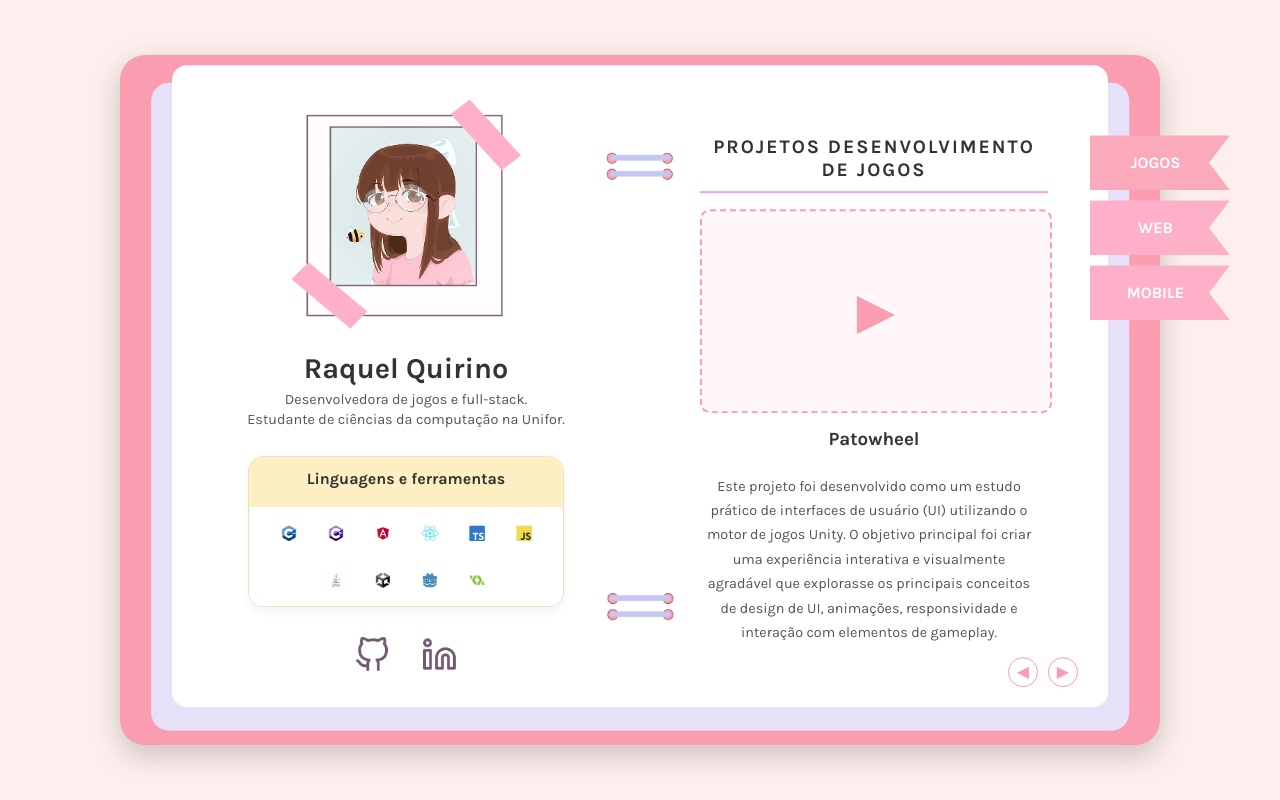
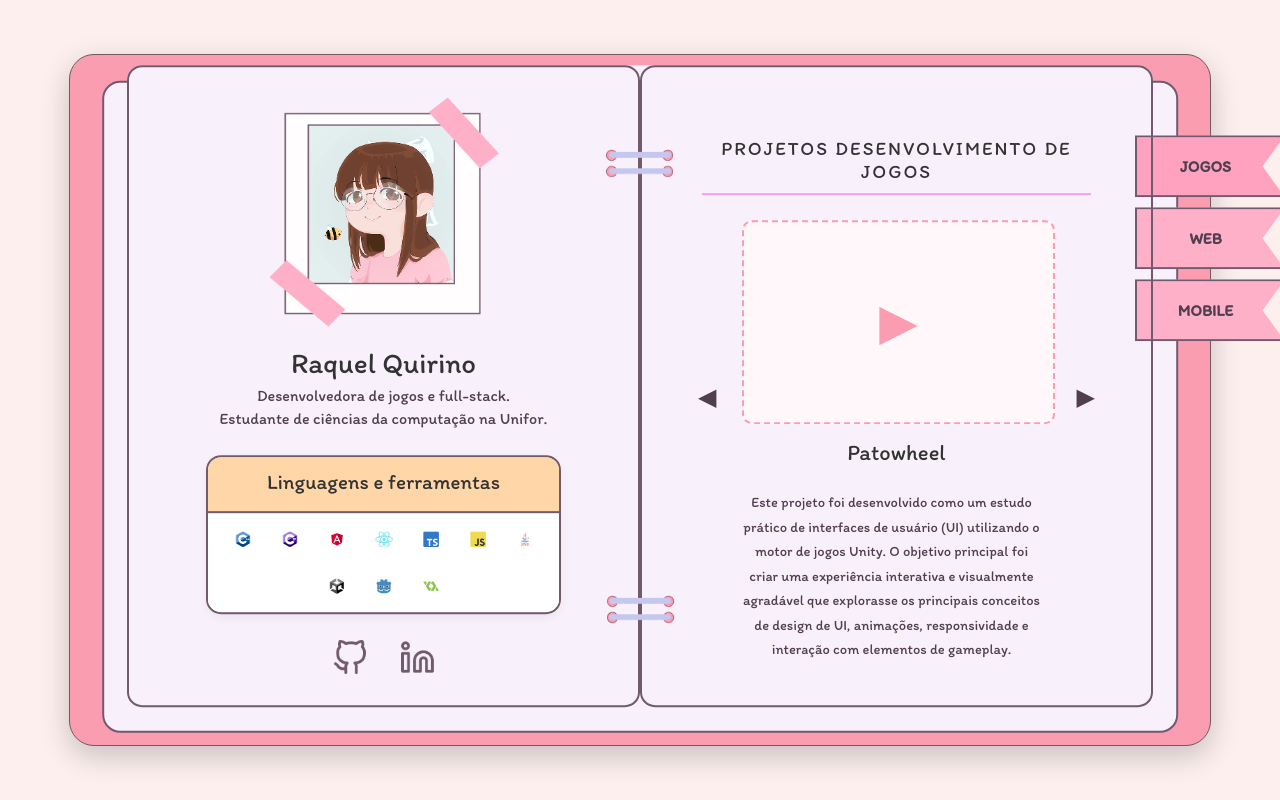
Before and after one commit to raquelx99/portifolioRaquel, a React (Create React App) app: page / in a window 1280 px wide. Built offline with nearby package versions, Linux system fonts and the light colour scheme.

Commit message:
Layout quase pronto

```diff
--- a/public/index.html
+++ b/public/index.html
@@ -9,6 +9,9 @@
       name="description"
       content="Web site created using create-react-app"
     />
+    <link rel="preconnect" href="https://fonts.googleapis.com">
+    <link rel="preconnect" href="https://fonts.gstatic.com" crossorigin>
+    <link href="https://fonts.googleapis.com/css2?family=Itim&display=swap" rel="stylesheet">
     <link rel="apple-touch-icon" href="%PUBLIC_URL%/logo192.png" />
     <!--
       manifest.json provides metadata used when your web app is installed on a
--- a/src/App.css
+++ b/src/App.css
@@ -3,26 +3,32 @@
 
 :root {
   --background-color: #fcefee;
-  --notebook-bg: #fff;
+  --notebook-bg: #F8F0FB;
   --primary-pink: #FA9DB0;
   --marca-paginas: #FFB0C9;
-  --secondary-pink: #faaabb;
-  --text-color: #555;
+  --secondary-pink: #ffa2c0;
+  --text-color: #513E4E;
   --header-color: #333;
-  --skills-bg: #feefc2;
+  --skills-bg: #FFD6A7;
   --border-color: #f2a2e8;
   --notebook-spine-bg: #e0e0e0;
 }
 
 body {
   background-color: var(--background-color);
-  font-family: 'Karla', sans-serif;
+  font-family: 'Itim', cursive;
   display: flex;
   justify-content: center;
   align-items: center;
   min-height: 100vh;
   margin: 0;
   color: var(--text-color);
+}
+
+.notebook h1,
+.notebook h2,
+.notebook h3 {
+  font-weight: 400;
 }
 
 .portfolio-container {
@@ -40,13 +46,14 @@ body {
   z-index: 1;
   position: relative;
   width: 90vw;
-  max-width: 1000px;
+  max-width: 1100px;
   height: 650px;
+  border: 1px solid #725A5F;
 }
 
 .back-page {
   position: absolute;
-  background-color: #E6E0F8; /* Um tom de lilás similar ao protótipo */
+  background-color: var(--notebook-bg); /* Um tom de lilás similar ao protótipo */
   width: 94%; /* Um pouco maior que as páginas da frente */
   height: 94%;
   border-radius: 18px;
@@ -55,7 +62,8 @@ body {
   top: 51%;
   left: 50%;
   transform: translate(-50%, -50%);
-  z-index: 1; /* Camada de baixo */
+  z-index: 10; /* Camada de baixo */
+  border: 2px solid #725A6E;
 }
 
 .notebook {
@@ -81,7 +89,7 @@ body {
   bottom: 0;
   left: 50%;
   transform: translateX(-50%);
-  z-index: 20;
+  z-index: 15;
 
   /* Layout para centralizar a imagem */
   display: flex;
@@ -89,7 +97,7 @@ body {
   justify-content: center;
 
   /* Largura da área da lombada */
-  width: 68px;
+  width: 69px;
 
   /* NOVA PROPRIEDADE: Defina uma altura para o contêiner */
   height: 100%; /* Ou um valor fixo como 500px, teste o que funciona melhor */
@@ -111,6 +119,7 @@ body {
   position: relative;
   overflow: hidden;
   border-radius: 15px;
+  z-index: 10;
 }
 
 /* --- Left Page --- */
@@ -121,6 +130,7 @@ body {
   flex-direction: column;
   padding-top: 30px;
   padding-bottom: 10px;
+  border: 2px solid #725A6E;
 }
 
 .profile-section {
@@ -135,7 +145,6 @@ body {
 .avatar {
   width: 230px;
   height: 230px;
-  border: 4px solid white;
 }
 
 .left-page h1 {
@@ -146,7 +155,7 @@ body {
 
 .left-page p {
   margin: 0;
-  font-size: 0.9rem;
+  font-size: 1rem;
   line-height: 1.4;
 }
 
@@ -154,7 +163,7 @@ body {
   width: 90%;
   border-radius: 15px; /* Arredondamento geral */
   overflow: hidden;    /* Essencial para que os cantos arredondados das partes internas funcionem */
-  border: 1px solid #EAE1B8; /* Borda sutil em volta de tudo */
+  border: 2px solid #725A6E;
   box-shadow: 0 4px 10px rgba(0,0,0,0.05); /* Sombra suave */
   display: flex;
   flex-direction: column;
@@ -172,7 +181,7 @@ body {
 .skills-header h3 {
   margin: 0;
   color: var(--header-color);
-  font-size: 1rem;
+  font-size: 1.3rem;
 }
 
 .skills-section h3 {
@@ -189,6 +198,7 @@ body {
   align-items: center;
   gap: 15px;
   flex-grow: 1;
+  outline: 2px solid #725A6E;
 }
 
 .skills-body img {
@@ -220,7 +230,8 @@ body {
   position: relative;
   padding-top: 70px;
   padding-bottom: 30px;
-  align-items: center;
+  z-index: 10;
+  border: 2px solid #725A6E;
 }
 
 .right-page h2 {
@@ -235,6 +246,7 @@ body {
 
 .project-content h3 {
   text-align: center;
+  font-size: 1.4rem;
   display: flex;
   flex-direction: column;
   gap: 15px;
@@ -291,36 +303,53 @@ body {
     padding-left: 20px;
 }
 
-.project-navigation {
-    position: absolute;
-    right: 30px;
-    bottom: 20px;
-    display: flex;
-    gap: 10px;
+.project-display-area {
+  position: relative; /* Essencial! Torna este o 'pai' para o posicionamento absoluto das setas */
+  flex-grow: 1;
+  width: 100%;
+  display: flex;
+  align-items: center; /* Centraliza o conteúdo principal verticalmente */
 }
 
-.project-navigation button {
-    background: none;
-    border: 1px solid var(--primary-pink);
-    color: var(--primary-pink);
-    width: 30px;
-    height: 30px;
-    border-radius: 50%;
-    cursor: pointer;
-    font-size: 16px;
-    transition: all 0.2s;
+/* O conteúdo do projeto agora ocupa o espaço central */
+.project-content {
+    width: 100%;
+    /* Adicione um padding lateral para que o texto não cole nas setas */
+    padding: 0 40px;
 }
 
-.project-navigation button:hover:not(:disabled) {
-    background-color: var(--primary-pink);
-    color: white;
+/* Estilo base para as duas setas */
+.nav-arrow {
+  position: absolute; /* Posicionamento "flutuante" em relação ao pai */
+  top: 40%; /* Alinha o topo da seta no meio vertical */
+  transform: translateY(-50%); /* Ajuste fino para centralizar a seta perfeitamente */
+  /* Estilo visual */
+  background: none;
+  border: none;
+  color: var(--text-color);
+  font-size: 1.5rem;
+  cursor: pointer;
+  z-index: 30; /* Garante que a seta fique na frente de tudo */
+  transition: color 0.2s;
 }
 
-.project-navigation button:disabled {
-    opacity: 0.4;
-    cursor: not-allowed;
+.nav-arrow:hover:not(:disabled) {
+  color: var(--primary-pink);
 }
 
+.nav-arrow:disabled {
+  opacity: 0.5;
+  cursor: not-allowed;
+}
+
+/* Posição específica para cada seta */
+.nav-arrow.prev {
+  left: -10px; /* Posição da seta esquerda */
+}
+
+.nav-arrow.next {
+  right: -10px; /* Posição da seta direita */
+}
 
 /* --- Side Tabs --- */
 .side-tabs {
@@ -331,16 +360,15 @@ body {
   display: flex;
   flex-direction: column;
   gap: 10px;
-  z-index: 2;
+  z-index: 5;
 }
 
 .tab {
-  width: 140px;
-  height: 55px;
-  border: none;
+  width: 150px;
+  height: 62px;
   background-color: var(--marca-paginas);
-  color: white;
-  font-family: 'Karla', sans-serif;
+  color: var(--text-color);
+  font-family: 'Itim', cursive;
   font-weight: bold;
   font-size: 1rem;
   cursor: pointer;
@@ -348,6 +376,8 @@ body {
   transition: background-color 0.2s ease-out;
   clip-path: polygon(0 0, 100% 0, 85% 50%, 100% 100%, 0 100%);
   padding-right: 15px;
+  border: 2px solid #725A6E;
+  z-index: 5;
 }
 
 .tab:hover {
@@ -356,5 +386,6 @@ body {
 
 .tab.active {
   background-color: var(--secondary-pink);
+  z-index: 15;
   filter: brightness(1);
 }
--- a/src/App.js
+++ b/src/App.js
@@ -106,6 +106,20 @@ function App() {
           {/* Right Page */}
           <div className="page right-page">
             <h2>{categoryTitles[activeCategory]}</h2>
+
+            {/* ▼ SUBSTITUA O CONTEÚDO ANTIGO POR ESTE NOVO BLOCO ▼ */}
+
+            <div className="project-display-area">
+                {/* Seta da Esquerda */}
+                <button
+                    onClick={handlePrevProject}
+                    disabled={projects.length <= 1}
+                    className="nav-arrow prev"
+                >
+                    &#9664;
+                </button>
+
+                {/* Conteúdo principal do projeto */}
                 <div className="project-content">
                     <div className="project-media">
                         ▶
@@ -116,8 +130,6 @@ function App() {
                             {currentProject.tags.map(tag => <span key={tag} className={`tag ${tag.toLowerCase()}`}>{tag}</span>)}
                         </div>
                     )}
-
-              {/* ESTA É A DIV COM SCROLL */}
                     <div
                         className="project-description"
                         dangerouslySetInnerHTML={{ __html: currentProject.description }}
@@ -125,10 +137,18 @@ function App() {
                     </div>
                 </div>
 
-            <div className="project-navigation">
-                <button onClick={handlePrevProject} disabled={projects.length <= 1}>&#9664;</button>
-                <button onClick={handleNextProject} disabled={projects.length <= 1}>&#9654;</button>
+                {/* Seta da Direita */}
+                <button
+                    onClick={handleNextProject}
+                    disabled={projects.length <= 1}
+                    className="nav-arrow next"
+                >
+                    &#9654;
+                </button>
             </div>
+
+            {/* ▲ FIM DO BLOCO DE SUBSTITUIÇÃO ▲ */}
+            {/* Perceba que o <div className="project-navigation"> antigo foi removido */}
         </div>
         </div>
       </div>
```
Lines whose indentation alone changed are shown as unchanged.
